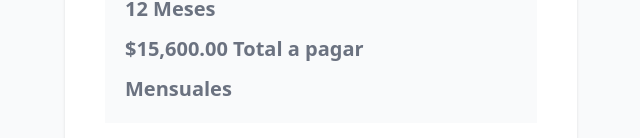
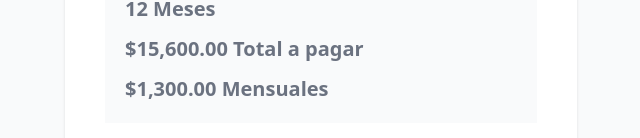
Before and after one commit to liquindoi/cotizador-prestamos-react, a React (Vite) app: page / in a window 1280 px wide. Shown: the part 632-770 px from the top of the page, without its empty margins (319-959 px from the left). Built offline with nearby package versions, Linux system fonts and the light colour scheme.

Commit message:
Calcular el Pago Mensual

```diff
--- a/src/App.jsx
+++ b/src/App.jsx
@@ -9,12 +9,16 @@
     const [cantidad, setCantidad] = useState(10000); // Destructuring del arreglo propocionado por la función
     const [meses, setMeses] = useState(12);
     const [total, setTotal] = useState(0);
+    const [pago, setPago] = useState(0);
 
     useEffect(() =>{
       const resultadoTotalPagar = calcularTotalPagar(cantidad, meses);
       setTotal(resultadoTotalPagar);
+    }, [cantidad, meses]);
 
-    }, [cantidad, meses]);
+    useEffect(() =>{
+      setPago(total / meses);
+    }, [total]);
 
     const MIN = 0;
     const MAX = 20000;
@@ -102,7 +106,7 @@
           </h2>
           <p className='text-xl text-gray-500 texte-center font-bold'>{meses} Meses</p>
           <p className='text-xl text-gray-500 texte-center font-bold'>{formatearDinero(total)} Total a pagar</p>
-          <p className='text-xl text-gray-500 texte-center font-bold'> Mensuales</p>
+          <p className='text-xl text-gray-500 texte-center font-bold'>{formatearDinero(pago)}  Mensuales</p>
 
 
       </div>
```
